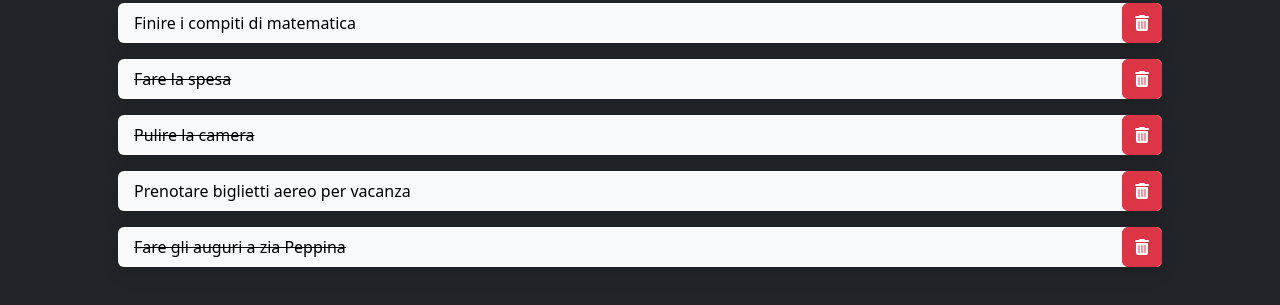
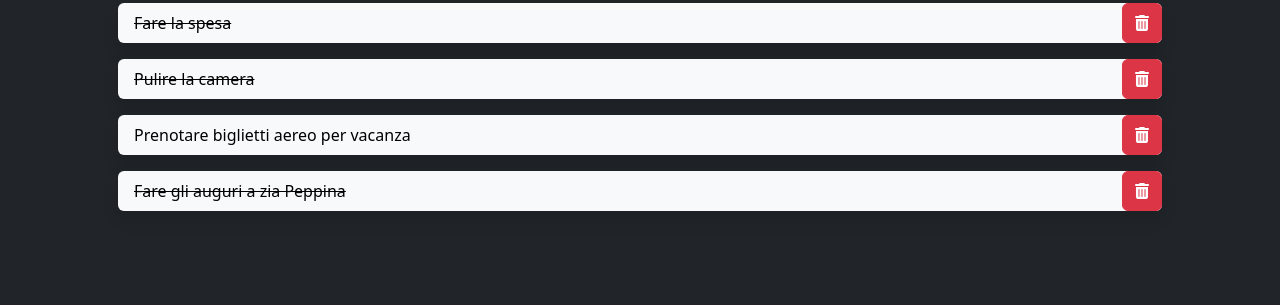
Before and after one commit to MonteDeveloper/vue-todolist, a plain HTML site: page index.html in a window 1280 px wide. Both pictures are taken after a click on the button 1142 px from the left and 124 px from the top of the page. Shown: the part 101-406 px from the top of the page. Drawn offline with nearby package versions, Linux system fonts and the light colour scheme.

Commit message:
milestone 2

```diff
--- a/index.html
+++ b/index.html
@@ -19,10 +19,10 @@
     <div id="app">
         <div class="container p-5">
             <h1 class="text-center">TO DO LIST</h1>
-            <ul class="ps-0" v-for="toDo in toDoList">
+            <ul class="ps-0" v-for="(toDo, i) in toDoList">
                 <li class="d-flex justify-content-between bg-light text-black rounded shadow">
                     <span class="py-2 px-3" :class="{'text-decoration-line-through': toDo.done}">{{toDo.text}}</span>
-                    <button class="btn btn-danger">
+                    <button class="btn btn-danger" @click="removeToDoAtIndex(i)">
                         <i class="fa-solid fa-trash-can"></i>
                     </button>
                 </li>
--- a/scripts/app.js
+++ b/scripts/app.js
@@ -31,6 +31,8 @@ createApp({
         console.log(this.toDoList);
     },
     methods: {
-
+        removeToDoAtIndex(toDoIndex){
+            this.toDoList.splice(toDoIndex, 1);
+        }
     }
 }).mount('#app')
```
